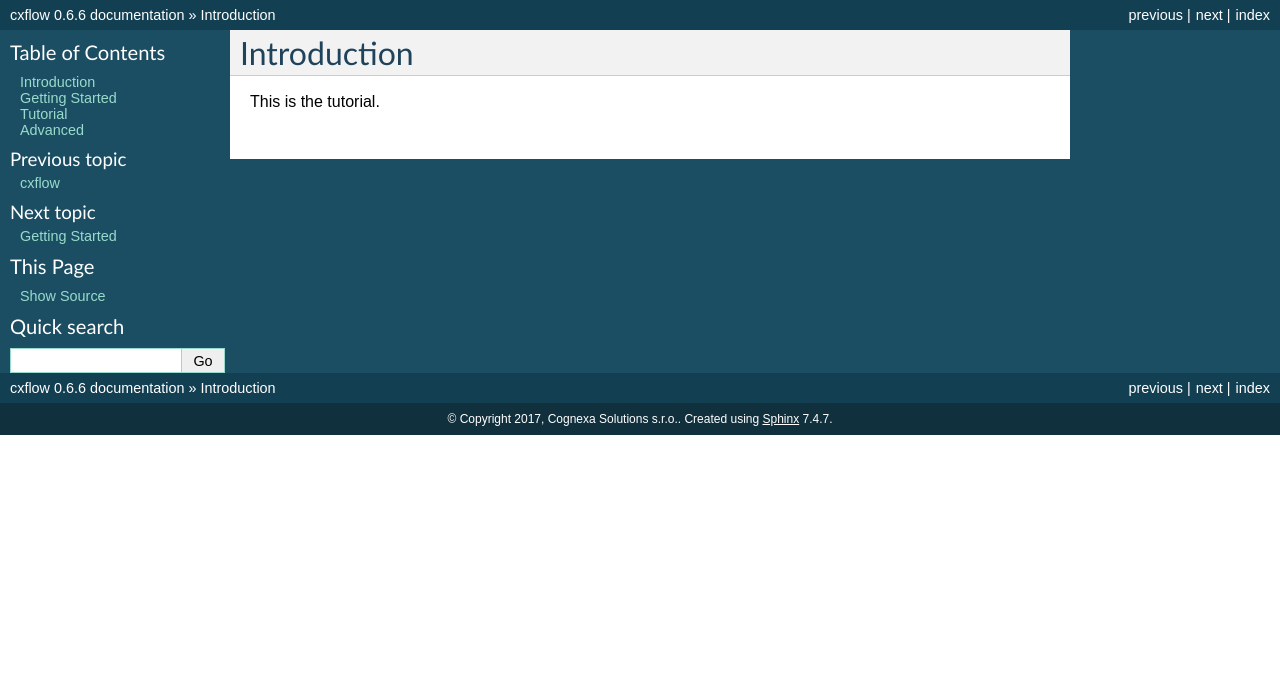
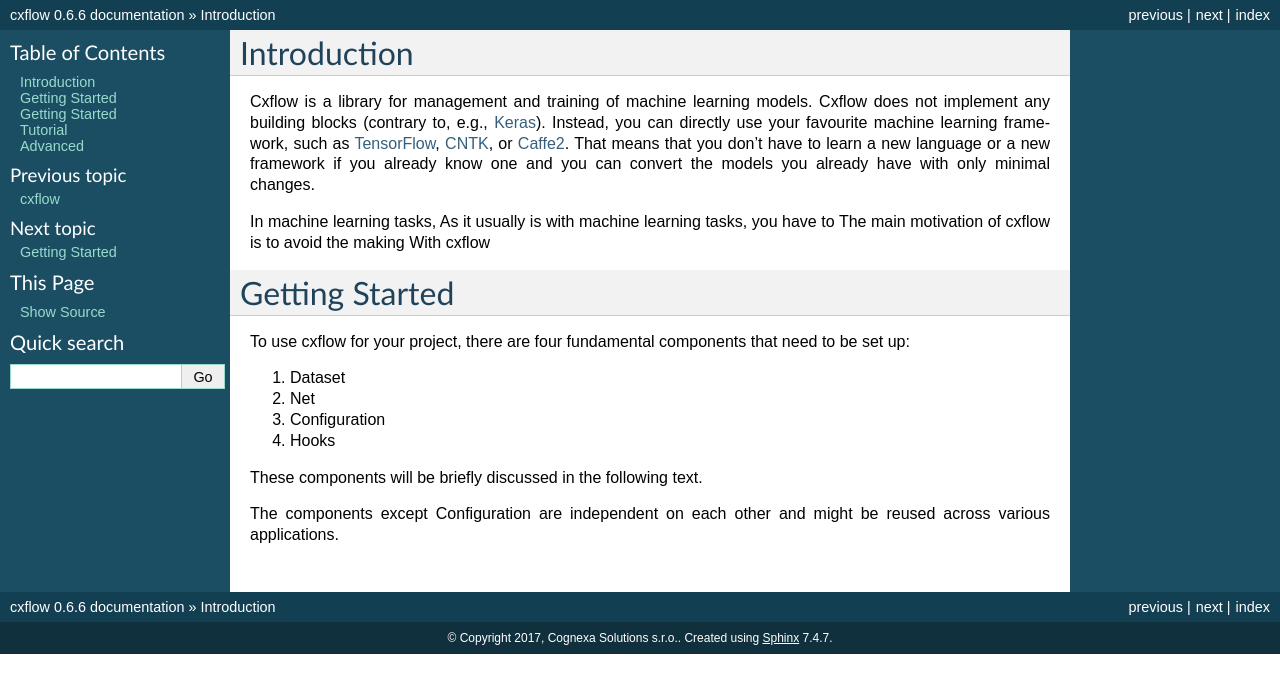
Before and after one commit to iterait/emloop, a Sphinx documentation site: the page built from doc/introduction.rst, in a window 1280 px wide. Shown: the top 693 px of the page. Built offline with Sphinx 7.4.7, drawn with Linux system fonts in a browser that asks for light colours.

Commit message:
Introduction

```diff
--- a/doc/introduction.rst
+++ b/doc/introduction.rst
@@ -1,4 +1,30 @@
 Introduction
 ============
 
-This is the tutorial.
+Cxflow is a library for management and training of machine learning models.
+Cxflow does not implement any building blocks (contrary to, e.g.,
+`Keras <https://github.com/fchollet/keras>`_). Instead, you can directly use
+your favourite machine learning framework, such as `TensorFlow <https://www.tensorflow.org/>`_,
+`CNTK <https://cntk.ai/>`_, or `Caffe2 <https://caffe2.ai/>`_. That means that
+you don't have to learn a new language or a new framework if you already know one
+and you can convert the models you already have with only minimal changes.
+
+In machine learning tasks,
+As it usually is with machine learning tasks, you have to The main motivation of cxflow is to avoid the making
+With cxflow
+
+Getting Started
+===============
+
+To use cxflow for your project, there are four fundamental components that
+need to be set up:
+
+1. Dataset
+2. Net
+3. Configuration
+4. Hooks
+
+These components will be briefly discussed in the following text.
+
+The components except
+Configuration are independent on each other and might be reused across various applications.
```
